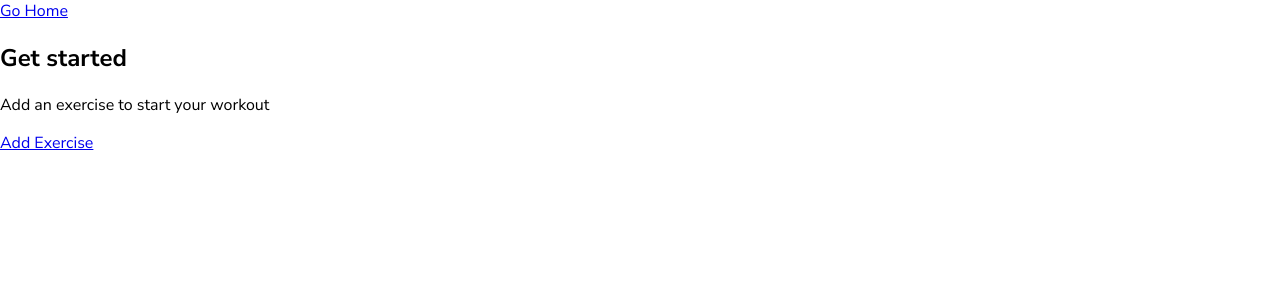
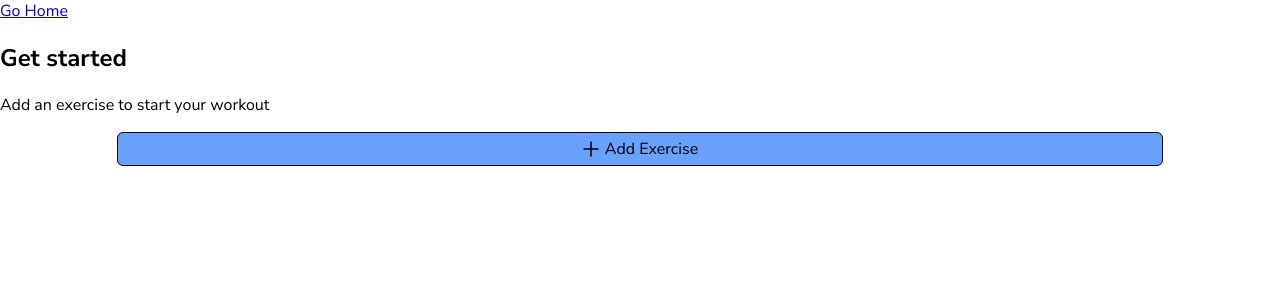
Before and after one commit to ElmiraZeynalova/pwa-workout-tracker, a React (Vite) app: page /workouts/new in a window 1280 px wide. Shown: the top 300 px of the page. Built offline with nearby package versions, Linux system fonts and the light colour scheme.

Commit message:
Exercise logging to Zustand Store added

```diff
--- a/dev-dist/sw.js
+++ b/dev-dist/sw.js
@@ -82,7 +82,7 @@ define(['./workbox-5a5d9309'], (function (workbox) { 'use strict';
     "revision": "3ca0b8505b4bec776b69afdba2768812"
   }, {
     "url": "index.html",
-    "revision": "0.5asb8c4b2k8"
+    "revision": "0.ctsfq2810s8"
   }], {});
   workbox.cleanupOutdatedCaches();
   workbox.registerRoute(new workbox.NavigationRoute(workbox.createHandlerBoundToURL("index.html"), {
--- a/src/components/AddExercise.tsx
+++ b/src/components/AddExercise.tsx
@@ -1,37 +1,37 @@
 import { NavLink } from "react-router"
 import {useState} from 'react'
-import type { ReactNode } from "react"
 import exercises from '../exercises.json'
-import { useAllChosenExercisesStore } from "../store"
-import type { SelectedExercise } from "../store"
-
+import { useWorkoutStore } from "../store"
 
 export default function AddExercise(){
-    const [exerciseSelected, setExerciseSelected] = useState<boolean>(false)
-    const addNewExercise = useAllChosenExercisesStore((state) => state.addNewExercise)
 
-    function handleExerciseChoice(exerciseObj: SelectedExercise){
-        setExerciseSelected(prev => !prev)
-        addNewExercise(exerciseObj)
+    const [showAddExrBtn, setShowAddExrBtn] = useState<boolean>(false)
+    const [chosenExercise, setChosenExercise] = useState<string>("")
+
+    const addNewExercise = useWorkoutStore((state) => state.addNewExercise)
+
+    function handleExerciseChoice(exerciseName: string){
+        setShowAddExrBtn(prev => !prev)
+        setChosenExercise(exerciseName)
     }
 
-    const exercisesList: ReactNode[] = exercises.map(obj => {
-        return <div key={obj.exerciseName} onClick={() => handleExerciseChoice(obj)} className="exercise">
-                <div className="exercise-name">{obj.exerciseName}</div>
-                <div className="exercise-muscle">{obj.muscleGroup}</div>
-            </div>
-    })
-
-    function handleAddExerciseClick(){
-        setExerciseSelected(prev => !prev)
+    function saveChosenExercises(){
+        addNewExercise(chosenExercise)
     }
 
+    const exercisesList = exercises.map(exercise => {
+        return <div key={exercise.exerciseName} className="exercise" onClick={() => handleExerciseChoice(exercise.exerciseName)}>
+            {exercise.exerciseName}
+            <span>{exercise.muscleGroup}</span>
+        </div>
+    })
     return(
         <>
             <NavLink to="/workouts/new">Cancel</NavLink>
             <h1>All Exercises</h1>
             {exercisesList}
-            {exerciseSelected && <NavLink to="/workouts/new" onClick={handleAddExerciseClick}>Add exercise</NavLink>}
+
+            {showAddExrBtn && <NavLink to="/workouts/new" className="add-exercise-btn" onClick={saveChosenExercises}>Add Exercise</NavLink>}
         </>
 
     )
--- /dev/null
+++ b/src/components/Exercise.tsx
@@ -0,0 +1,29 @@
+import SetForm from "./SetForm"
+import { useWorkoutStore } from "../store"
+
+export default function Exercise({exerciseId}:{exerciseId: string}){
+    const exercise = useWorkoutStore((state) => state.exercises.find(e => e.exerciseId === exerciseId))
+    const exerciseSets = exercise?.sets
+    const addNewSet = useWorkoutStore((state) => state.addNewSet)
+    const updateSet = useWorkoutStore((state) => state.updateSet)
+
+    function handleAddSetBtnClick(){
+        addNewSet(exerciseId)
+    }
+
+    const setForms = exerciseSets?.map((set, idx) => {
+        return <SetForm key={idx} reps={set.reps || ""} weight={set.weight || ""} updateReps={(v) => updateSet(exerciseId, idx, "reps", v)} updateWeight={(v) => updateSet(exerciseId, idx, "weight", v)}/>
+    })
+
+    return(
+    <div className="exercise-card">
+        <h3>{exercise?.exerciseName}</h3>
+        <div className="set-forms">{setForms}</div>
+        <button className="add-set-btn" onClick={handleAddSetBtnClick}>
+            <svg className="plus-icon" xmlns="http://www.w3.org/2000/svg" x="0px" y="0px" width="18" height="18" viewBox="0 0 24 24">
+                <path fillRule="evenodd" d="M 11 2 L 11 11 L 2 11 L 2 13 L 11 13 L 11 22 L 13 22 L 13 13 L 22 13 L 22 11 L 13 11 L 13 2 Z"></path>
+            </svg>
+            Add Set
+        </button>
+    </div>)
+}
--- a/src/components/LogWorkout.tsx
+++ b/src/components/LogWorkout.tsx
@@ -1,31 +1,38 @@
 import { NavLink } from "react-router"
-import { useState, useEffect } from 'react'
-import { useAllChosenExercisesStore } from "../store"
-import type { SelectedExercise } from "../store"
-
+import { useWorkoutStore } from "../store"
+import Exercise from "./Exercise"
 export default function LogWorkout(){
 
-    const exercises = useAllChosenExercisesStore((state) => state.exercises)
+    const workoutExercises = useWorkoutStore((state) => state.exercises)
 
-    const exerciseElements = exercises.map((exercise, idx) => {
-        return <p key={idx}>{exercise.exerciseName}</p>
+    const exerciseCards = workoutExercises.map(exercise => {
+        return <Exercise key={exercise.exerciseId} exerciseId={exercise.exerciseId}/>
     })
 
     return(
     <>
         <NavLink to="/">Go Home</NavLink>
-        {exercises.length > 0 && <div>Added exercises: {exerciseElements}</div>}
-        {exercises.length === 0 &&
-            <div>
+        {exerciseCards.length > 0 &&
+            <div className="all-exercise-cards">{exerciseCards}</div>
+        }
+        {exerciseCards.length === 0 &&
+            <>
                 <h2>Get started</h2>
                 <p>Add an exercise to start your workout</p>
-            </div>}
-        <NavLink to="/workouts/new/exercises">Add Exercise</NavLink>
+            </>
+        }
+        <NavLink to="/workouts/new/exercises" className="add-exercise-btn">
+            <svg className="plus-icon" xmlns="http://www.w3.org/2000/svg" x="0px" y="0px" width="18" height="18" viewBox="0 0 24 24">
+                <path fillRule="evenodd" d="M 11 2 L 11 11 L 2 11 L 2 13 L 11 13 L 11 22 L 13 22 L 13 13 L 22 13 L 22 11 L 13 11 L 13 2 Z"></path>
+            </svg>
+            Add Exercise
+        </NavLink>
+
     </>
 
     )
 }
-//******ADD ABILITY TO LOG REPS AND SETS FOR EACH CHOSEN EXERCISE********
+
 
 
 
--- /dev/null
+++ b/src/components/SetForm.tsx
@@ -0,0 +1,22 @@
+type Props = {
+    reps: string
+    weight: string
+    updateReps: (reps: string) => void
+    updateWeight: (weight: string) => void
+}
+export default function SetForm({reps, weight, updateReps, updateWeight}: Props){
+
+
+    return(
+        <form className="set-form">
+            <label>Reps:
+                <input type="text" value={reps} onChange={(e) => updateReps(e.target.value)}/>
+            </label>
+
+            <label>Weight:
+                <input type="text" value={weight} onChange={(e) => updateWeight(e.target.value)}/>
+            </label>
+        </form>
+
+        )
+}
--- a/src/index.css
+++ b/src/index.css
@@ -68,9 +68,70 @@ footer {
 }
 
 .exercise {
+  display: flex;
+  flex-direction: column;
   border-top: 1px solid #aaa;
   padding: 6px 12px;
   .exercise-muscle {
     color: #837f7f;
   }
 }
+
+.add-exercise-btn {
+  display: flex;
+  gap: 5px;
+  align-items: center;
+  justify-content: center;
+  border: 1px solid black;
+  border-radius: 6px;
+  padding: 5px 10px;
+  margin: 10px auto;
+  color: black;
+  text-decoration: none;
+  width: 80%;
+  background: rgb(104, 162, 254);
+  cursor: pointer;
+}
+.all-exercise-cards {
+  display: flex;
+  flex-direction: column;
+  gap: 12px;
+  margin-top: 10px;
+}
+.exercise-card {
+  border: 1px solid black;
+  padding: 0px 10px;
+}
+
+.add-set-btn {
+  display: flex;
+  gap: 5px;
+  border: none;
+  align-items: center;
+  justify-content: center;
+  border-radius: 6px;
+  padding: 5px 10px;
+  margin: 10px auto;
+  color: black;
+  text-decoration: none;
+  font-size: 15px;
+  width: 80%;
+  background: rgb(208, 213, 223);
+  cursor: pointer;
+}
+
+.set-forms {
+  display: flex;
+  flex-direction: column;
+  gap: 10px;
+}
+.set-form {
+  display: flex;
+  flex-direction: row;
+  gap: 5px;
+  padding: 5px 10px;
+  border: 1px dashed black;
+  input {
+    max-width: 40%;
+  }
+}
--- a/src/store.ts
+++ b/src/store.ts
@@ -1,20 +1,49 @@
 import { create } from 'zustand'
 
-export type SelectedExercise = {
-    imageUrl: string
-    exerciseName: string
-    muscleGroup: string
+export type SetInfo = {
+    reps: string
+    weight?: string
 }
 
-type AllSelectedExercisesStore = {
-    exercises: SelectedExercise[],
-    addNewExercise: (newExercise: SelectedExercise) => void
+export type Exercise = {
+    exerciseId: string
+    exerciseName: string
+    sets: SetInfo[]
 }
 
-export const useAllChosenExercisesStore = create<AllSelectedExercisesStore>((set) => ({
+type WorkoutStore = {
+    exercises: Exercise[],
+    addNewExercise: (exerciseName: string) => void
+    addNewSet: (exerciseId: string) => void
+    updateSet: (exerciseId: string, setIdx: number, fieldName: string, value: string) => void
+}
+
+export const useWorkoutStore = create<WorkoutStore>((set) => ({
     exercises: [],
-    addNewExercise: (newExercise) =>
+    addNewExercise: (newExerciseName) =>
         set(state => ({
-            exercises: [...state.exercises, newExercise]
+            exercises: [...state.exercises, {exerciseId: crypto.randomUUID(), exerciseName: newExerciseName, sets: []}]
         })),
+    addNewSet: (exerciseId) =>
+        set(state => ({
+            exercises: state.exercises.map(e =>
+                e.exerciseId === exerciseId
+                    ? {...e, sets: [...e.sets, {reps: "0", weight: "0"}]}
+                    : e
+            )
+        })),
+    updateSet: (exerciseId, setIdx, fieldName, value) =>
+        set(state => ({
+            exercises: state.exercises.map(e =>
+                e.exerciseId === exerciseId
+                    ? {
+                        ...e,
+                        sets: e.sets.map((set, idx) =>
+                            idx === setIdx ? {...set, [fieldName]: value} : set
+                    )
+                }
+                    : e
+            )
+        }))
+
 }))
```
Also changed, not shown: src/components/Footer.tsx (deleted, +0 -19 lines), src/components/Profile.tsx (deleted, +0 -14 lines), src/components/Workout.tsx (deleted, +0 -27 lines).
